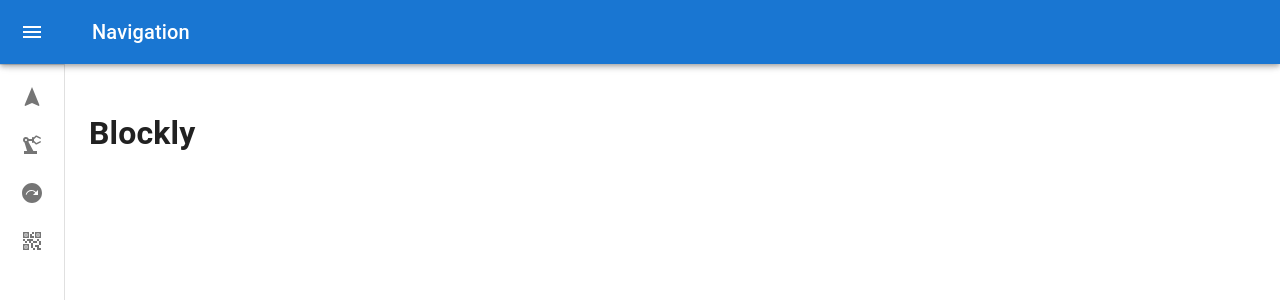
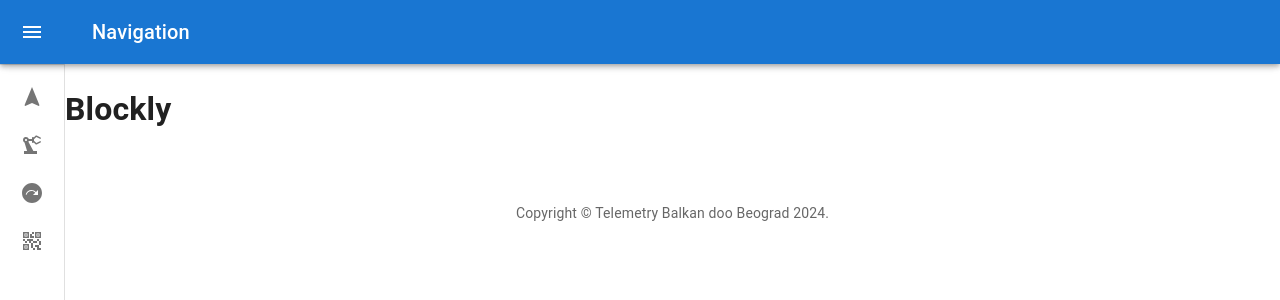
Before and after one commit to sergei-nntu/orb, a React (Create React App) app in the folder web/: page / in a window 1280 px wide. Shown: the top 300 px of the page. Built offline with nearby package versions, Linux system fonts and the light colour scheme; the HTML template or start-up script is replaced by a standard one.

Commit message:
Add footer

```diff
--- a/web/src/components/AppBar/AppBar.tsx
+++ b/web/src/components/AppBar/AppBar.tsx
@@ -20,6 +20,7 @@ import NextPlanIcon from '@mui/icons-material/NextPlan';
 import NavigationIcon from '@mui/icons-material/Navigation';
 import {ReactElement} from "react";
 import {AppBar, Drawer, DrawerHeader} from "./StyledComponents/StyledComponents";
+import Footer from "../Footer/Footer";
 
 const data = [
     {
@@ -120,9 +121,10 @@ export default function MenuAppBar(props: MenuAppBarProps) {
                     ))}
                 </List>
             </Drawer>
-            <Box component="main" sx={{ flexGrow: 1, p: 3 }}>
+            <Box component="main" sx={{ flexGrow: 1 }}>
                 <DrawerHeader />
                 {props.children}
+                <Footer />
             </Box>
         </Box>
     );
--- /dev/null
+++ b/web/src/components/Footer/Footer.tsx
@@ -0,0 +1,25 @@
+import * as React from "react";
+import Container from "@mui/material/Container";
+import Typography from "@mui/material/Typography";
+import { Box } from "@mui/material";
+
+export default function Footer() {
+    return (
+        <Box
+            sx={{
+                p: 6,
+                mt: "auto"
+            }}
+            component="footer"
+        >
+            <Container maxWidth="sm">
+                <Typography variant="body2" color="text.secondary" align="center">
+                    {"Copyright © "}
+                    {"Telemetry Balkan doo Beograd "}
+                    {new Date().getFullYear()}
+                    {"."}
+                </Typography>
+            </Container>
+        </Box>
+    );
+}
```
